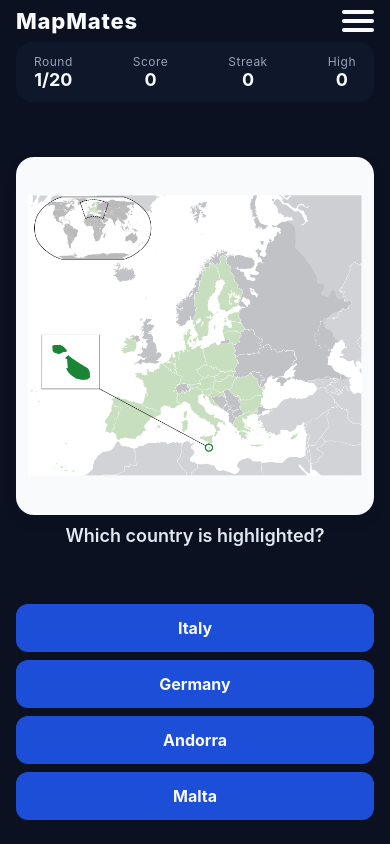
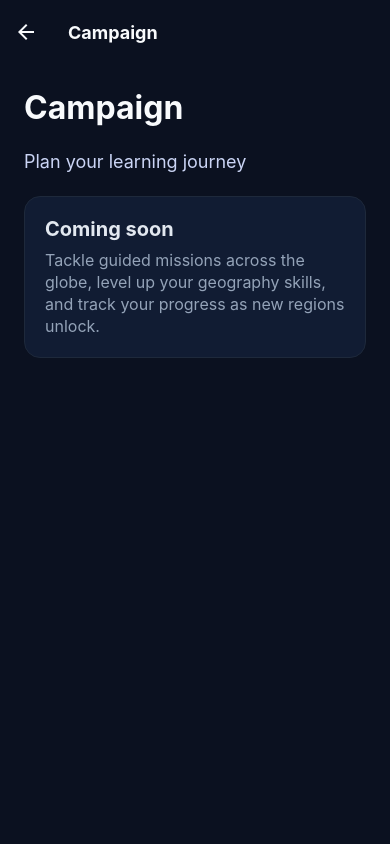
Before and after one commit to Kn0tas/MapMates, a React Native app: screen /Campaign in a window 390 px wide. Built offline with nearby package versions, Linux system fonts and the light colour scheme.

Commit message:
feat: initial commit for campaign, add button and screens

```diff
--- a/App.tsx
+++ b/App.tsx
@@ -8,6 +8,7 @@ import { SafeAreaProvider } from "react-native-safe-area-context";
 
 import { GameScreen } from "./src/screens/GameScreen";
 import { MenuScreen } from "./src/screens/MenuScreen";
+import { CampaignScreen } from "./src/screens/CampaignScreen";
 import { MapSettingsScreen } from "./src/screens/MapSettingsScreen";
 import { RootStackParamList } from "./src/navigation/types";
 import { MultiplayerHomeScreen } from "./src/screens/multiplayer/MultiplayerHomeScreen";
@@ -57,6 +58,11 @@ const App: React.FC = () => {
             options={{ title: "Menu" }}
           />
           <Stack.Screen
+            name="Campaign"
+            component={CampaignScreen}
+            options={{ title: "Campaign" }}
+          />
+          <Stack.Screen
             name="MapSettings"
             component={MapSettingsScreen}
             options={{ title: "Map settings" }}
--- a/src/navigation/types.ts
+++ b/src/navigation/types.ts
@@ -1,6 +1,7 @@
 export type RootStackParamList = {
   Game: undefined;
   Menu: undefined;
+  Campaign: undefined;
   MapSettings: undefined;
   MultiplayerHome: undefined;
   MultiplayerCreate: undefined;
--- /dev/null
+++ b/src/screens/CampaignScreen.tsx
@@ -0,0 +1,59 @@
+import React from "react";
+import { ScrollView, StyleSheet, Text, View } from "react-native";
+import { SafeAreaView } from "react-native-safe-area-context";
+
+export const CampaignScreen: React.FC = () => {
+  return (
+    <SafeAreaView style={styles.safeArea} edges={['top', 'left', 'right']}>
+      <ScrollView contentContainerStyle={styles.content}>
+        <Text style={styles.title}>Campaign</Text>
+        <Text style={styles.subtitle}>Plan your learning journey</Text>
+        <View style={styles.card}>
+          <Text style={styles.cardTitle}>Coming soon</Text>
+          <Text style={styles.cardBody}>
+            Tackle guided missions across the globe, level up your geography
+            skills, and track your progress as new regions unlock.
+          </Text>
+        </View>
+      </ScrollView>
+    </SafeAreaView>
+  );
+};
+
+const styles = StyleSheet.create({
+  safeArea: {
+    flex: 1,
+    backgroundColor: "#0b1120",
+  },
+  content: {
+    padding: 24,
+    gap: 24,
+  },
+  title: {
+    fontSize: 32,
+    fontWeight: "700",
+    color: "#f8fafc",
+  },
+  subtitle: {
+    fontSize: 18,
+    color: "#cbd5f5",
+  },
+  card: {
+    backgroundColor: "#111c33",
+    padding: 20,
+    borderRadius: 16,
+    borderWidth: 1,
+    borderColor: "#1e293b",
+  },
+  cardTitle: {
+    fontSize: 20,
+    fontWeight: "700",
+    color: "#e2e8f0",
+    marginBottom: 8,
+  },
+  cardBody: {
+    fontSize: 16,
+    lineHeight: 22,
+    color: "#94a3b8",
+  },
+});
--- a/src/screens/MenuScreen.tsx
+++ b/src/screens/MenuScreen.tsx
@@ -11,6 +11,12 @@ export const MenuScreen: React.FC<NativeStackScreenProps<RootStackParamList, "Me
   return (
     <SafeAreaView style={styles.safeArea} edges={['bottom']}>
       <View style={styles.container}>
+        <Pressable
+          style={styles.menuButton}
+          onPress={() => navigation.navigate("Campaign")}
+        >
+          <Text style={styles.menuButtonText}>Campaign</Text>
+        </Pressable>
         <Pressable
           style={styles.menuButton}
           onPress={() => navigation.navigate("MultiplayerHome")}
```
